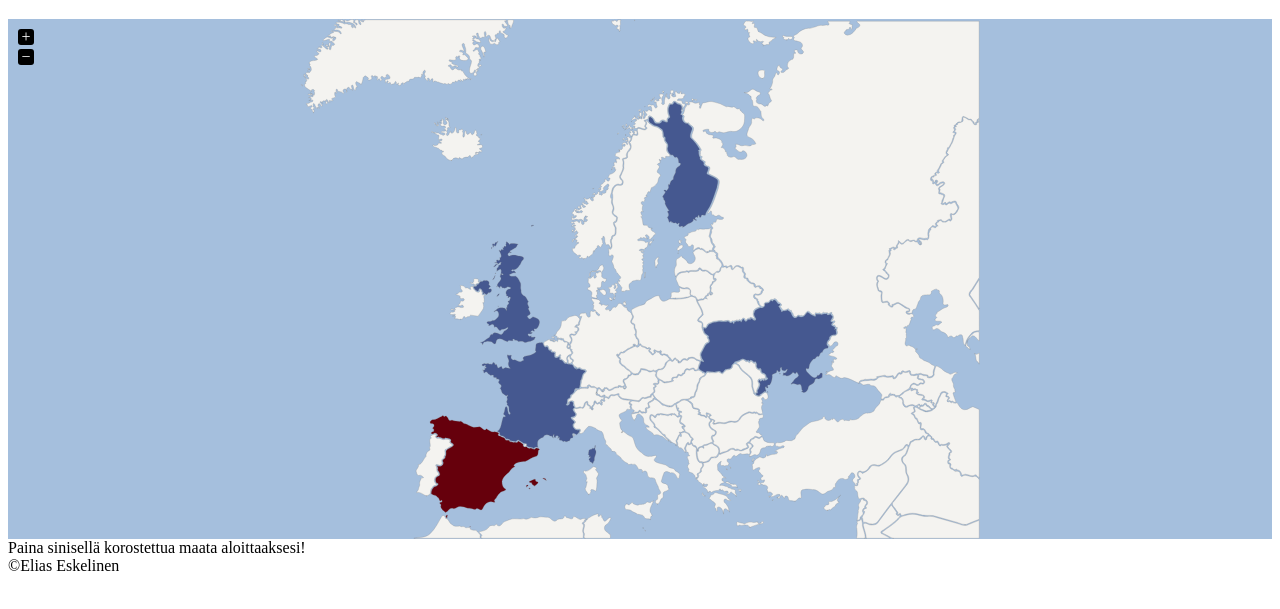
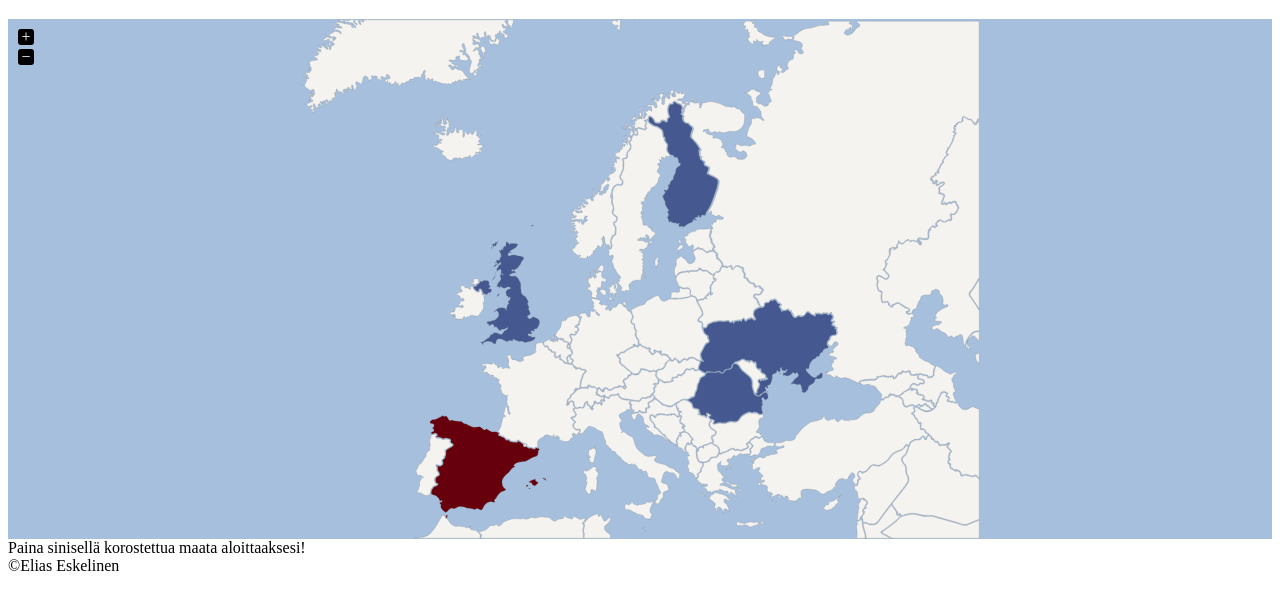
Before and after one commit to elias-eskelinen/elias-eskelinen.github.io, a plain HTML site: page index.html in a window 1280 px wide. Shown: the part 61-670 px from the top of the page. Drawn offline with nearby package versions, Linux system fonts and the light colour scheme.

Commit message:
Update index.html

```diff
--- a/index.html
+++ b/index.html
@@ -21,10 +21,10 @@
       var currentRegion = 'es';
 
       // List of Regions we'll let clicks through for
-      var enabledRegions = ['es', 'ua', 'gb', 'fr', 'fi'];
-      var sums = ["Espanja", "Ukraina", "IB", "Ranska", "Suomi, Kemi"];
+      var enabledRegions = ['es', 'ua', 'gb', 'ro', 'fi'];
+      var sums = ["Espanja", "Ukraina", "IB", "Romania", "Suomi, Kemi"];
       var breads = ["Espanjassa epäillään mansikanpoimijoiden laitonta maahan tuontia, sekä viranomaisten lahjomista tuotujen poimijoiden oikeuksien mitätöimiseksi.", "Venäjä harkitsee kansallisuuden saamisen helpoittamista ukrainalaisille.", "Brexit aiheuttaa britanniassa massa-maastamuuttoa.", "4", "Kemistä lähtee ihmisiä."];
-	  var urls = ["https://www.theguardian.com/global-development/2019/apr/14/rape-abuse-claims-spains-strawberry-industry", "https://yle.fi/uutiset/3-10757973", "https://yle.fi/uutiset/3-10683262", "https://www.nytimes.com/2019/04/29/opinion/europe-integration.html", "https://yle.fi/uutiset/3-10720512"];
+	  var urls = ["https://www.theguardian.com/global-development/2019/apr/14/rape-abuse-claims-spains-strawberry-industry", "https://yle.fi/uutiset/3-10757973", "https://yle.fi/uutiset/3-10683262", "https://yle.fi/uutiset/3-10666509", "https://yle.fi/uutiset/3-10720512"];
         map = jQuery('#vmap').vectorMap({
           map: 'europe_en',
           enableZoom: true,
@@ -34,7 +34,7 @@
           selectedRegions: ['es'],
           colors: {
           es: '#455890',
-          fr: '#455890',
+          ro: '#455890',
           gb: '#455890',
           ua: '#455890',
           fi: '#455890'
```
